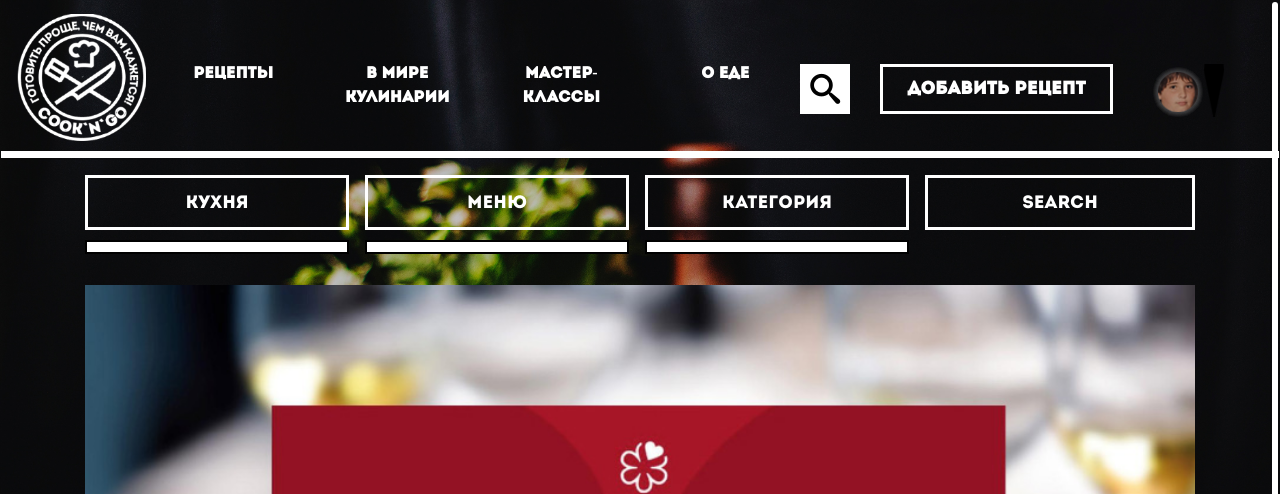
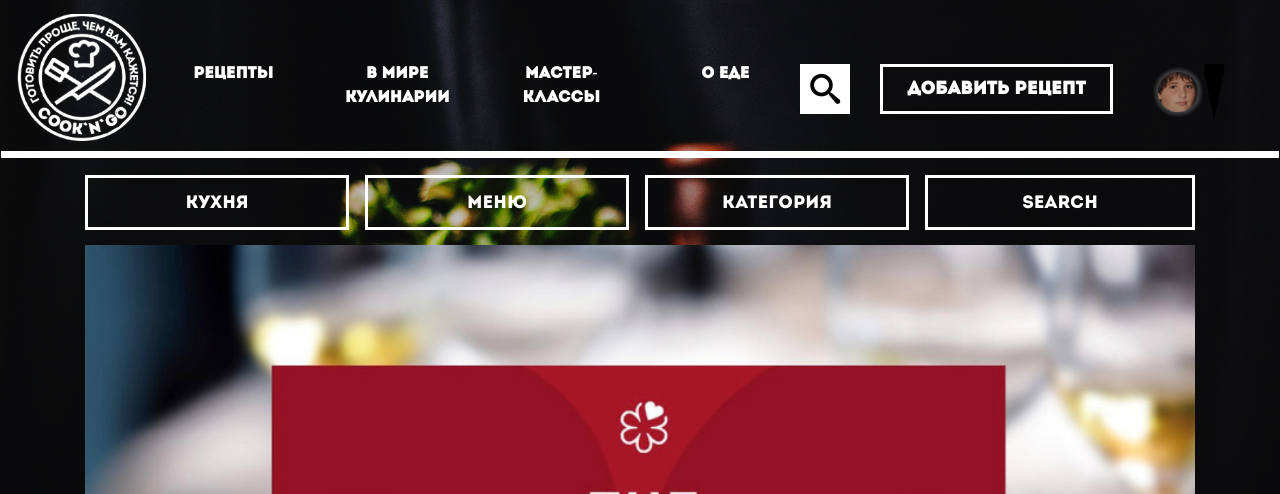
Before and after one commit to kymblc1337/cookngo, a Django app: page / in a window 1280 px wide. Shown: the top 494 px of the page. Run offline with Django 3.2, Linux system fonts and the light colour scheme; data that the repository does not hold is empty; some libraries are stand-ins or nearby versions.

Commit message:
Fized search ingredients menu when ul is a block at the begginning

```diff
--- a/web_cooking/recipes/templates/recipes/index.html
+++ b/web_cooking/recipes/templates/recipes/index.html
@@ -8,7 +8,7 @@
             <a href="javascript:void(0);" class="white-bg">
                 <span class="open">Кухня</span>
             </a>
-            <ul class="choose_cousine_menu" style="display: block;">
+            <ul class="choose_cousine_menu">
                {% for k in cousins %}
                  <li><input name="cousine" type="radio" value = {{ k.id }} id={{ k.id }}><label for={{ k.id}}>{{ k.title }}</label></li>
                {%  endfor %}
@@ -16,21 +16,21 @@
 
 
         </div>
-        <input name="choose_menu" value="2" type="text">
+        <input name="choose_cousine_menu" value="2" type="text">
         <div class="dropdown_cousine s1">
             <a href="javascript:void(0);">
                 <span class="open">Меню</span>
             </a>
-            <ul class="choose_cousine_menu" style="display: block;">
+            <ul class="choose_cousine_menu">
                 {% for l in menues %}
                 <li><input name = "menu" type="radio" value={{ l.id }} id={{ l.id }}><label for={{ l.id }}>{{ l.title }}</label></li>
                 {% endfor %}
             </ul>
         </div>
-        <input name="choose_category" value="3" type="text">
+        <input name="choose_cousine_menu" value="3" type="text">
         <div class="dropdown_cousine s2"><a href="javascript:void(0);" class="white-bg">
             <span class="open">Категория</span></a>
-            <ul class="cat" style="display: block;">
+            <ul class="choose_cousine_menu">
                 {% for k in category %}
                  <li><input name = "cat" type="radio" value={{ k.id }} id={{ k.id }}><label for={{ k.id }}>{{ k.title }}</label></li>
                {%  endfor %}
--- a/web_cooking/static/js/script.js
+++ b/web_cooking/static/js/script.js
@@ -48,6 +48,9 @@ $(".3n").hover(function () {
 		$(".3n ul").hide();
 	});
 });
+
+
+
 //
 // $(".recipe_block").hover(function () {
 // 	$(".recipe_block p").addClass("active1");
--- a/web_cooking/static/styles/style_index.css
+++ b/web_cooking/static/styles/style_index.css
@@ -403,6 +403,7 @@ input[name *= "choose"] {
 	color: black;
 }
 
+
 .dropdown_cousine {
   display: table-cell;
   color: #333;
@@ -429,6 +430,10 @@ input[name *= "choose"] {
   	font-size: 18px;
   	text-align: center;
 }
+.choose_cousine_menu {
+	display: none;
+}
+
 .dropdown_cousine ul {
   list-style: none;
   border: 2px solid black;
```
Also changed, not shown: web_cooking/recipes/templates/recipes/detail.html (+4 -5 lines), web_cooking/static/styles/style_detail.css (+15 -0 lines).
